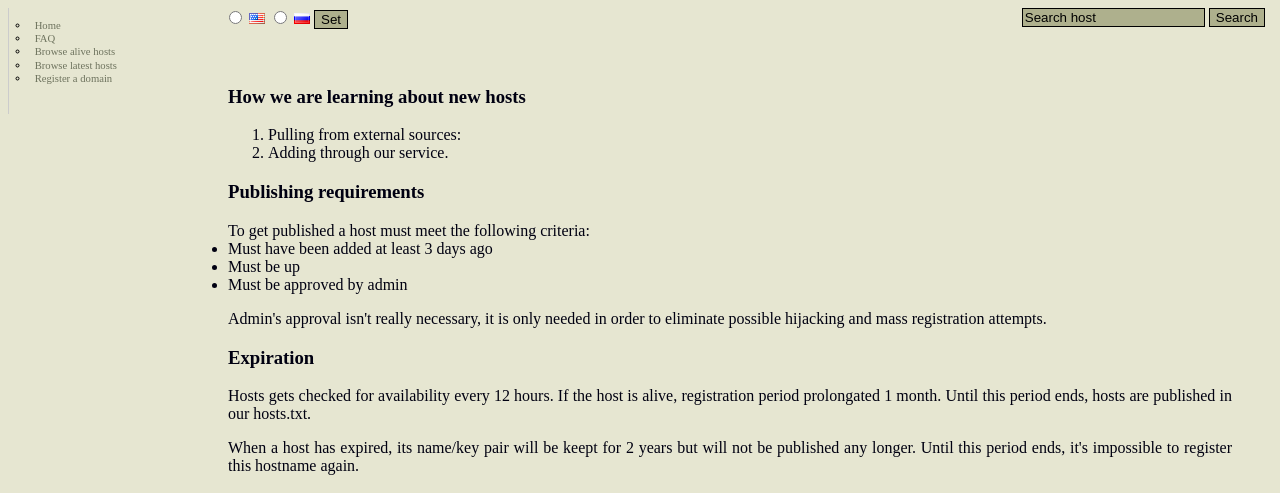
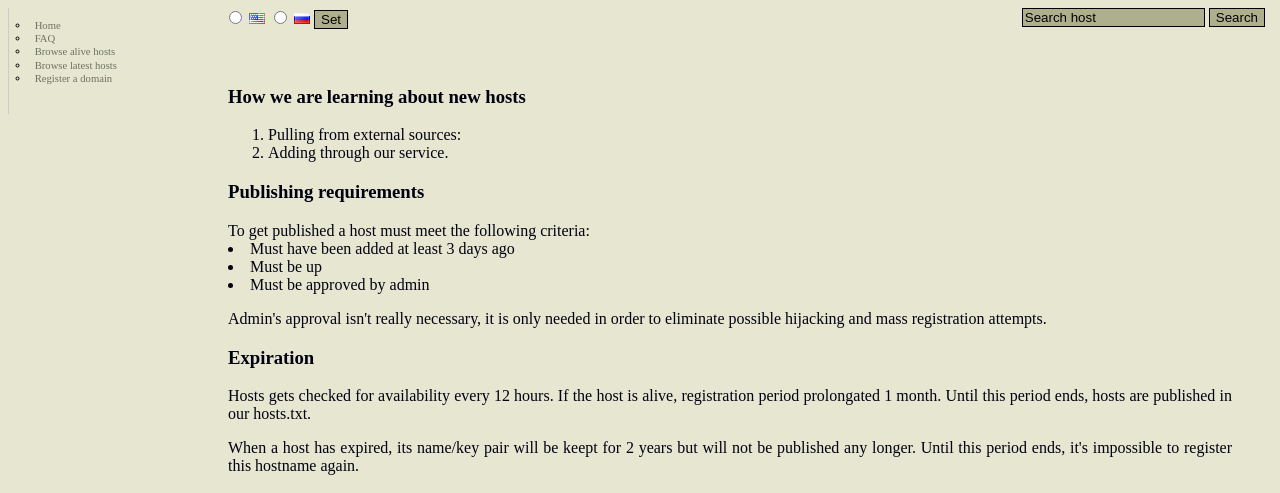
Before and after one commit to i2phosts/py-i2phosts, a Django app: template pyi2phosts/templates/faq.html in a window 1280 px wide. Shown: the top 493 px of the page. Run offline with Django 3.2, Linux system fonts and the light colour scheme; the template is opened without the code that fills it, so the values that code supplies are empty; parts of the project's set-up code (start-up, migrations or seed data) failed here and were passed over.

Commit message:
base.css: add "ul"

```diff
--- a/pyi2phosts/static/base.css
+++ b/pyi2phosts/static/base.css
@@ -50,6 +50,10 @@ tr {
 
 td {
 	max-width: 220px;
+}
+
+ul {
+	list-style-position: inside;
 }
 
 div.menu {
```
